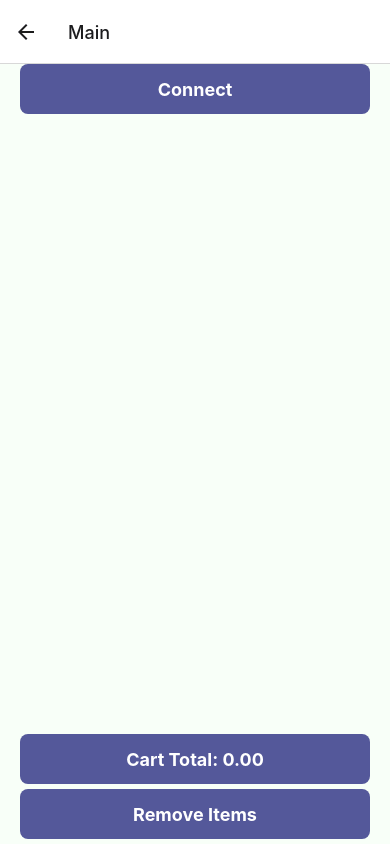
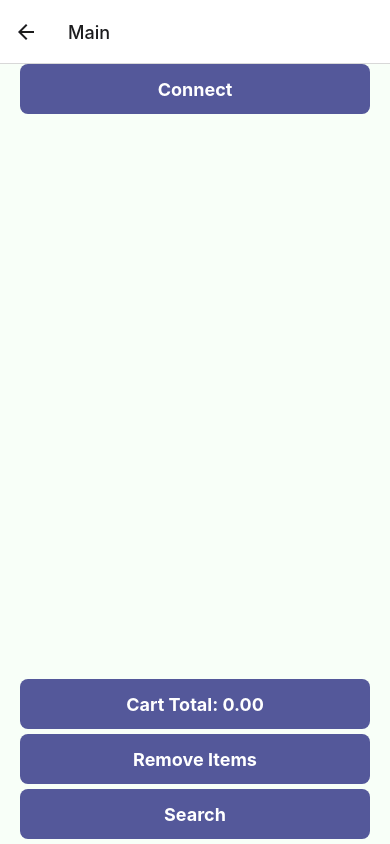
Before and after one commit to wooville/SmartCart, a React Native app: screen /Main in a window 390 px wide. Built offline with nearby package versions, Linux system fonts and the light colour scheme; what react-native-ble-plx would draw is missing.

Commit message:
add search button

```diff
--- a/screens/main/index.tsx
+++ b/screens/main/index.tsx
@@ -51,8 +51,15 @@ function MainScreen() {
         <View style={styles.container}>
           <CartProductList />
           <RemoveProduct />
-
         </View>
+        <TouchableOpacity
+          onPress={() => navigation.navigate("Search")}
+          style={styles.ctaButton}
+        >
+          <Text style={styles.ctaButtonText}>
+            {'Search'}
+          </Text>
+        </TouchableOpacity>
       </ProductListProvider>
     </SafeAreaView >
   );
```
